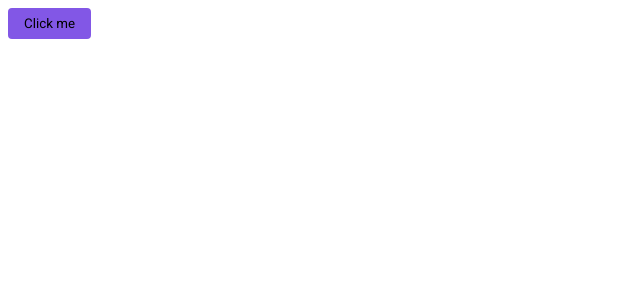
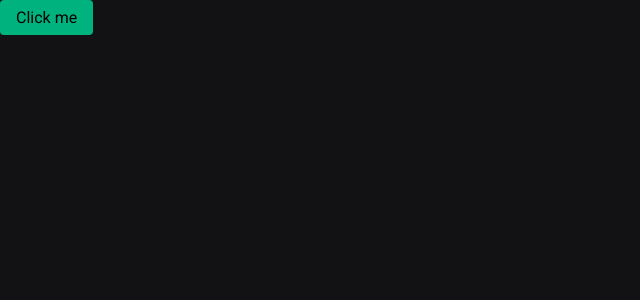
Before and after one commit to reinheimermat/ignite-shop, a Next.js app: page / in a window 1280 px wide. Shown: the top 300 px of the page, without its empty margins (0-640 px from the left). Built offline with nearby package versions, Linux system fonts and the light colour scheme.

Commit message:
feat: create button style

```diff
--- a/src/pages/_app.tsx
+++ b/src/pages/_app.tsx
@@ -1,4 +1,7 @@
+import { globalStyles } from "@/styles/global";
 import type { AppProps } from "next/app";
+
+globalStyles();
 
 export default function App({ Component, pageProps }: AppProps) {
   return <Component {...pageProps} />;
--- a/src/pages/index.tsx
+++ b/src/pages/index.tsx
@@ -1,7 +1,7 @@
 import { styled } from "@/styles";
 
 const Button = styled('button', {
-  backgroundColor: '$rocketseat',
+  backgroundColor: '$green300',
   fontFamily: 'Roboto, sans-serif',
   borderRadius: '4px',
   border: 0,
--- /dev/null
+++ b/src/styles/global.ts
@@ -0,0 +1,20 @@
+import { globalCss } from ".";
+
+export const globalStyles = globalCss({
+    '*': {
+        margin: 0,
+        padding: 0,
+    },
+
+    body: {
+        backgroundColor: '$gray900',
+        color: '$gray100',
+        '-webkit-font-smoothing': 'antialiased',
+    },
+
+    'body, input, button, textarea': {
+        fontFamily: 'Roboto, sans-serif',
+        fontSize: '16px',
+        fontWeight: 400
+    }
+})
--- a/src/styles/index.ts
+++ b/src/styles/index.ts
@@ -12,7 +12,13 @@
 } = createStitches({
     theme: {
         colors: {
-            rocketseat: '#8257e6',
+            white: '#fff',
+            gray900: '#121214',
+            gray800: '#202024',
+            gray300: '#c4c4cc',
+            gray100: '#e1e1e6',
+            green500: '#00875F',
+            green300: '#00b37e',
         }
     }
 })
```
